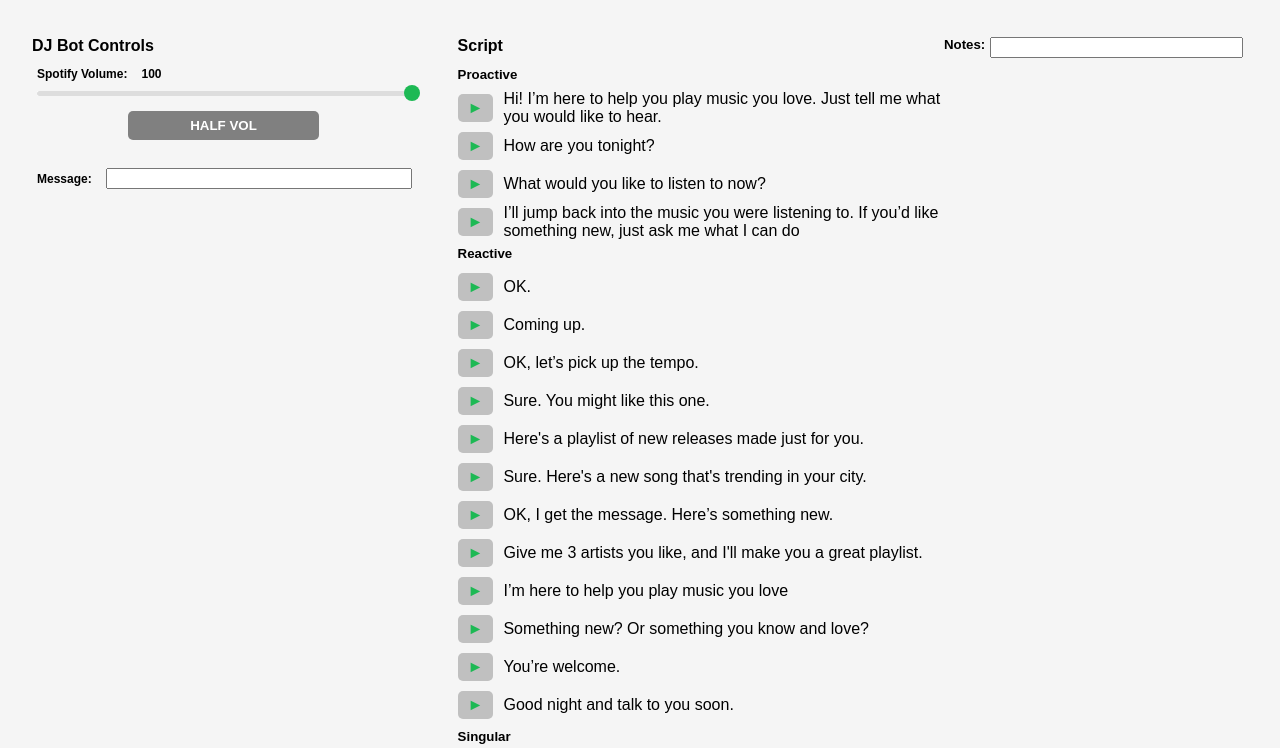
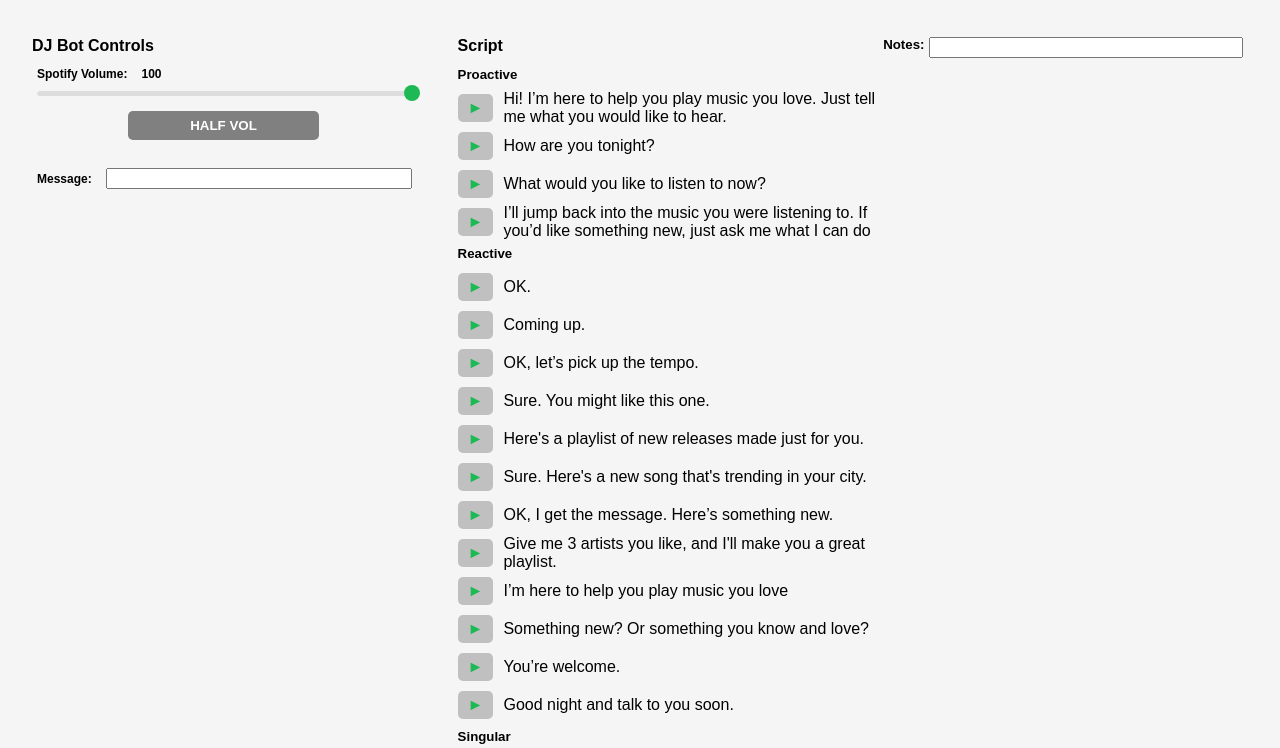
Before and after one commit to nikmart/DJBot-at-Home, a website: page CONTROL/public/index.html in a window 1280 px wide. Shown: the top 748 px of the page. Drawn offline with nearby package versions, Linux system fonts and the light colour scheme; no server answers.

Commit message:
Increase note width

```diff
--- a/CONTROL/public/woz.css
+++ b/CONTROL/public/woz.css
@@ -4,7 +4,7 @@
  * @Email:  nmartelaro@gmail.com
  * @Filename: woz.css
  * @Last modified by:   nikmart
- * @Last modified time: 2018-02-13T14:42:44-05:00
+ * @Last modified time: 2018-02-13T14:43:11-05:00
  */
 
 
@@ -38,7 +38,7 @@ div {
     /*border: 1px solid red;*/
 }
 .right-container {
-    flex: 0 1 40%;
+    flex: 0 1 35%;
     display: flex;
     height: 100%;
     max-width: 50%;
@@ -47,7 +47,7 @@ div {
     /*border: 1px solid red;*/
 }
 .note-container{
-  flex: 0 1 25%;
+  flex: 0 1 30%;
   display: flex;
   height: 100%;
   max-width: 50%;
```
